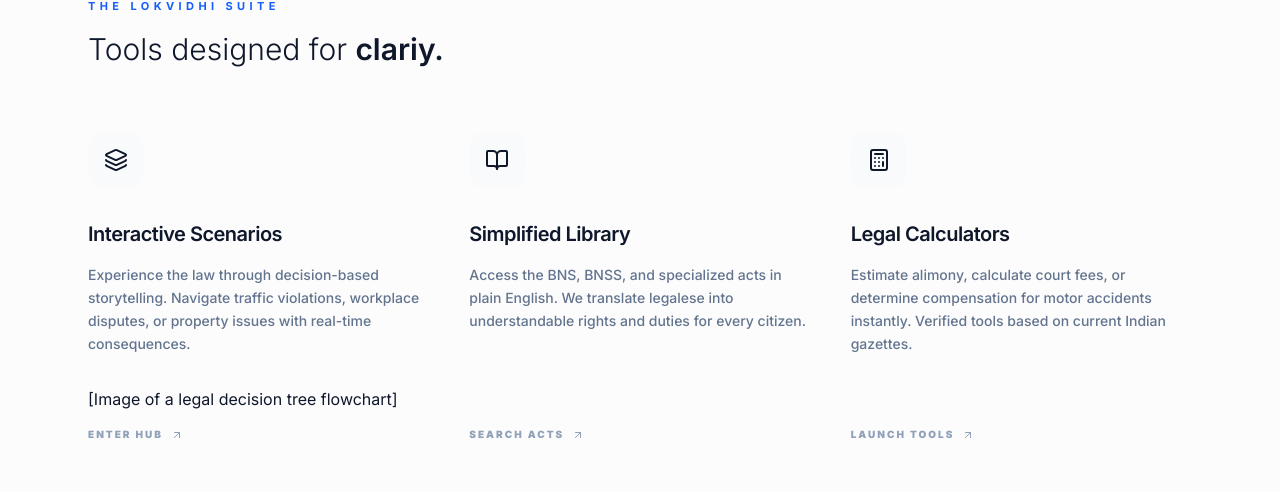
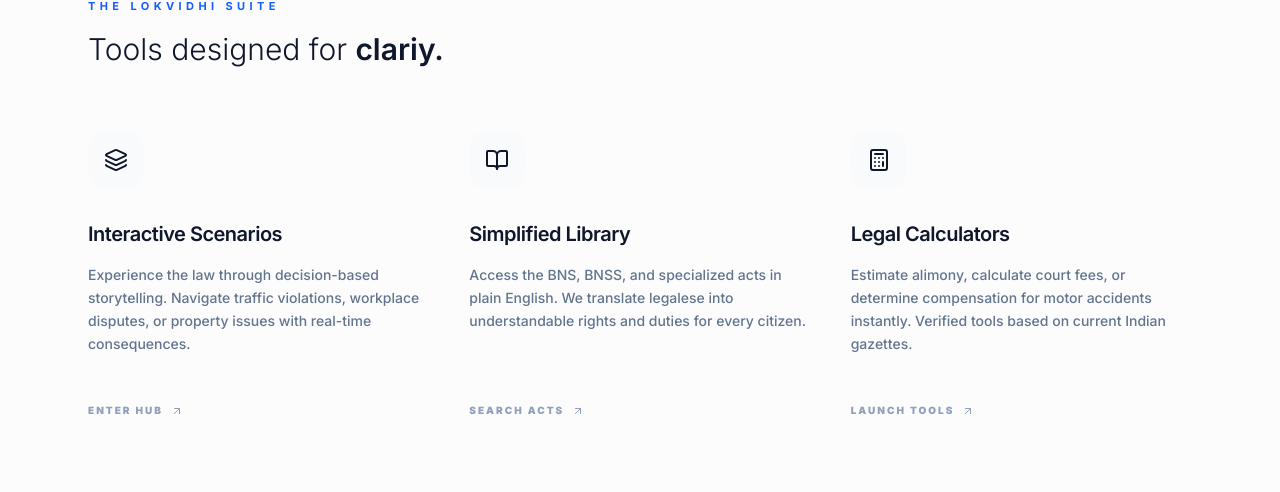
Before and after one commit to Vaibhav0460/LokVidhi, a Next.js app in the folder web/: page / in a window 1280 px wide. Shown: the part 779-1271 px from the top of the page. Built offline with nearby package versions, Linux system fonts and the light colour scheme; no server answers.

Commit message:
Bug Fix : Typo

```diff
--- a/web/src/app/page.tsx
+++ b/web/src/app/page.tsx
@@ -70,7 +70,6 @@ export default function HomePage() {
             <p className="text-sm text-slate-500 leading-relaxed mb-8 font-medium">
               Experience the law through decision-based storytelling. Navigate traffic violations, workplace disputes, or property issues with real-time consequences.
             </p>
-            [Image of a legal decision tree flowchart]
             <Link href="/scenario" className="mt-4 text-[10px] font-black uppercase tracking-[0.2em] text-slate-400 group-hover:text-blue-600 flex items-center gap-2 transition-colors">
               Enter Hub <ArrowUpRight className="w-3 h-3" />
             </Link>
```
